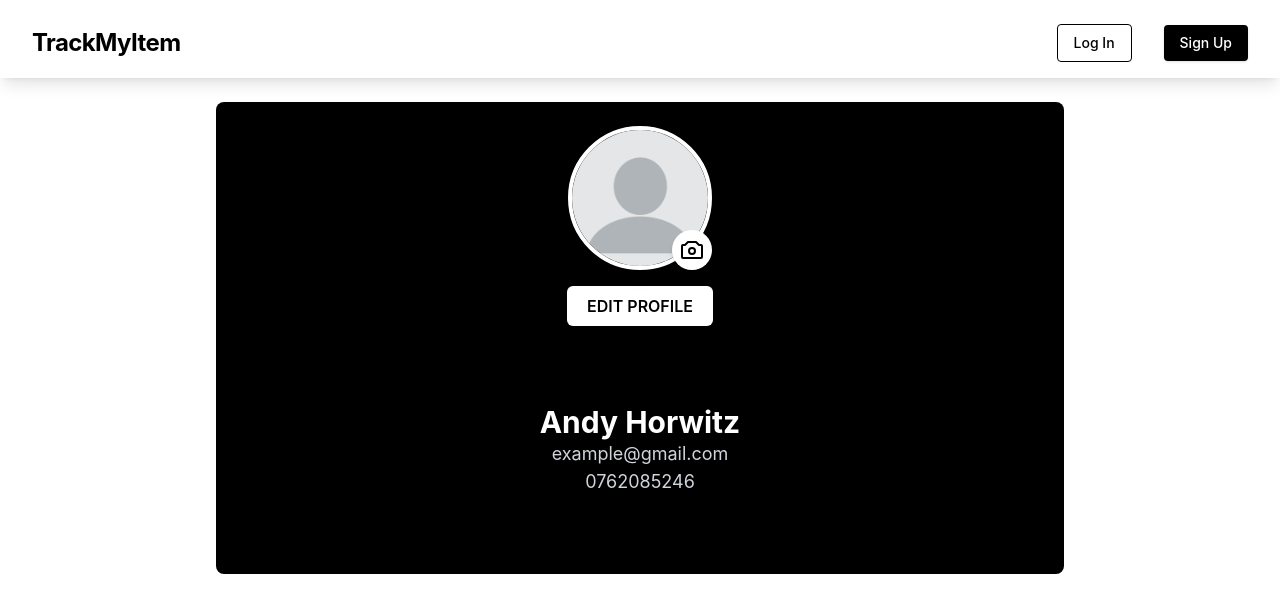
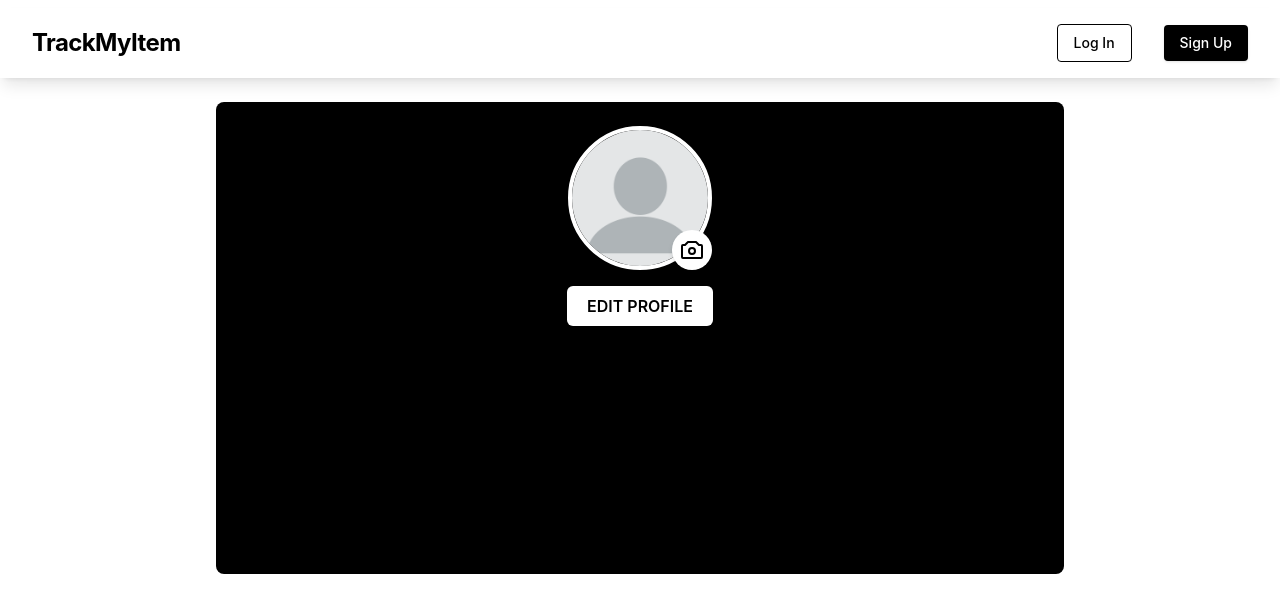
Before and after one commit to Navoda001/Lost-and-Found-Application-Frontend, a React (Create React App) app: page /account in a window 1280 px wide. Shown: the top 612 px of the page. Built offline with nearby package versions, Linux system fonts and the light colour scheme.

Commit message:
update user profile

```diff
--- a/src/components/Account/UserProfile.tsx
+++ b/src/components/Account/UserProfile.tsx
@@ -1,6 +1,8 @@
-import React, { useState } from 'react';
+import React, { useEffect, useState } from 'react';
 import EditProfile from './EditProfile';
 import ImageUpload from './ImageUpload';
+import { GetUserByEmail } from '../../service/UserService';
+import { jwtDecode } from 'jwt-decode'
 
 interface User {
     userId: string;
@@ -8,8 +10,15 @@ interface User {
     lastName: string;
     email: string;
     phoneNumber: string;
-    password: string;
     role: string;
+    image:string;
+}
+
+interface JwtDecode {
+  sub: string;
+  roles: string;
+  iat: number;
+  exp: number;
 }
 
 const UserProfile: React.FC = () => {
@@ -21,8 +30,8 @@ const UserProfile: React.FC = () => {
         lastName: '',
         email: '',
         phoneNumber: '',
-        password: '',
-        role: ''
+        role: '',
+        image:'',
     });
     const [isModalOpen, setIsModalOpen] = useState(false);
     const [profileImage, setProfileImage] = useState('');
@@ -32,9 +41,22 @@ const UserProfile: React.FC = () => {
     };
 
     const loadData = async () => {
+        const token = localStorage.getItem('trackMyItemToken');
+        if (!token) {
+            console.error("Token not found");
+            return;
+        }
+        const decode = jwtDecode<JwtDecode>(token);
+        const response = await GetUserByEmail(decode.sub)
 
+        setUser(response);
+        console.log("User data loaded:", user.image);
+        setProfileImage(response.image);
     }
 
+    useEffect(()=>{
+        loadData();
+    },[])
     return (
         <div className="max-w-4xl mx-auto p-6 space-y-6">
             {/* Header Section */}
@@ -43,7 +65,7 @@ const UserProfile: React.FC = () => {
                 <div className="flex flex-col items-center">
                     <div className="relative w-36 h-36">
                         <img
-                            src={profileImage ? profileImage : 'profile.jpg' }
+                            src={user.image ? user.image : 'profile.jpg'}
                             alt="Profile"
                             className="rounded-full border-4 border-white w-36 h-36 object-cover shadow-lg"
                         />
@@ -73,6 +95,8 @@ const UserProfile: React.FC = () => {
 
                         <ImageUpload
                             isOpen={isModalOpen}
+                            email={user.email}
+                            refreshData={loadData}
                             onClose={() => setIsModalOpen(false)}
                         />
                     </div>
@@ -85,15 +109,15 @@ const UserProfile: React.FC = () => {
 
                 {/* Name Section */}
                 <div className="text-center">
-                    <h2 className="text-3xl font-bold">Andy Horwitz</h2>
-                    <p className="text-gray-300 text-lg">example@gmail.com</p>
-                    <p className="text-gray-300 text-lg">0762085246</p>
+                    <h2 className="text-3xl font-bold">{user.firstName}{' '}{user.lastName}</h2>
+                    <p className="text-gray-300 text-lg">{user.email}</p>
+                    <p className="text-gray-300 text-lg">{user.phoneNumber}</p>
                 </div>
 
                 <EditProfile
                     open={editProfileModal}
                     onClose={handleCloseModal}
-                    userId={user.userId}
+                    user={user}
                     refreshData={loadData}
                 />
             </div>
```
